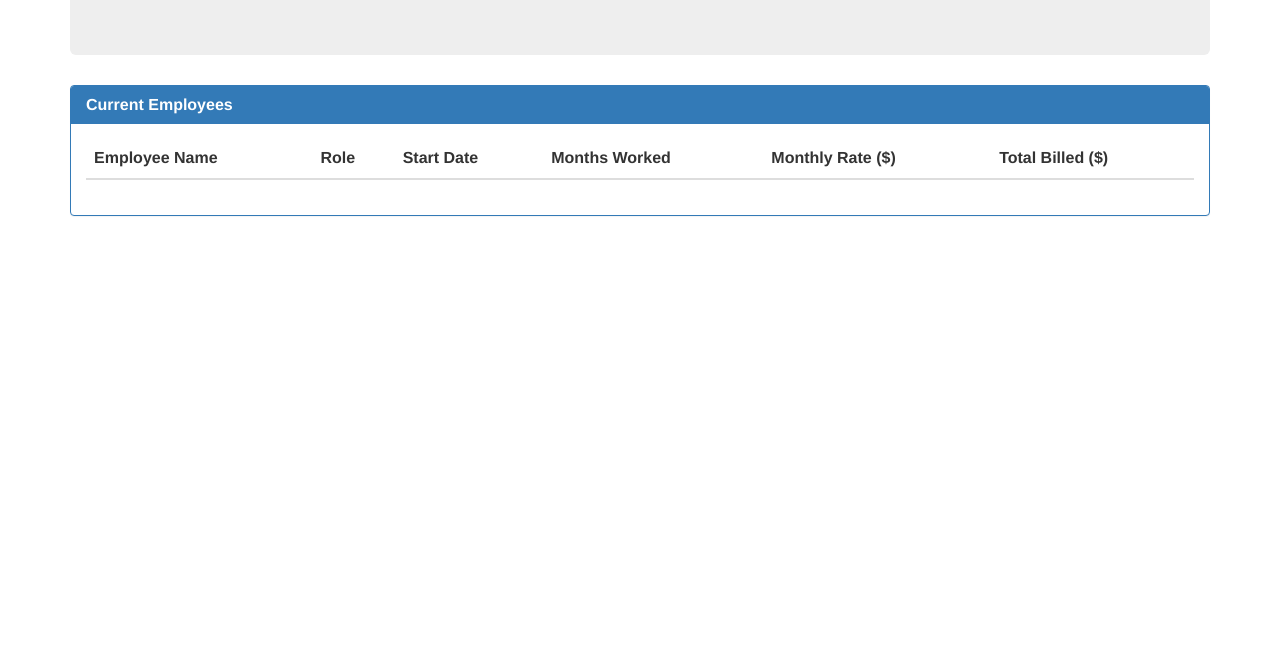
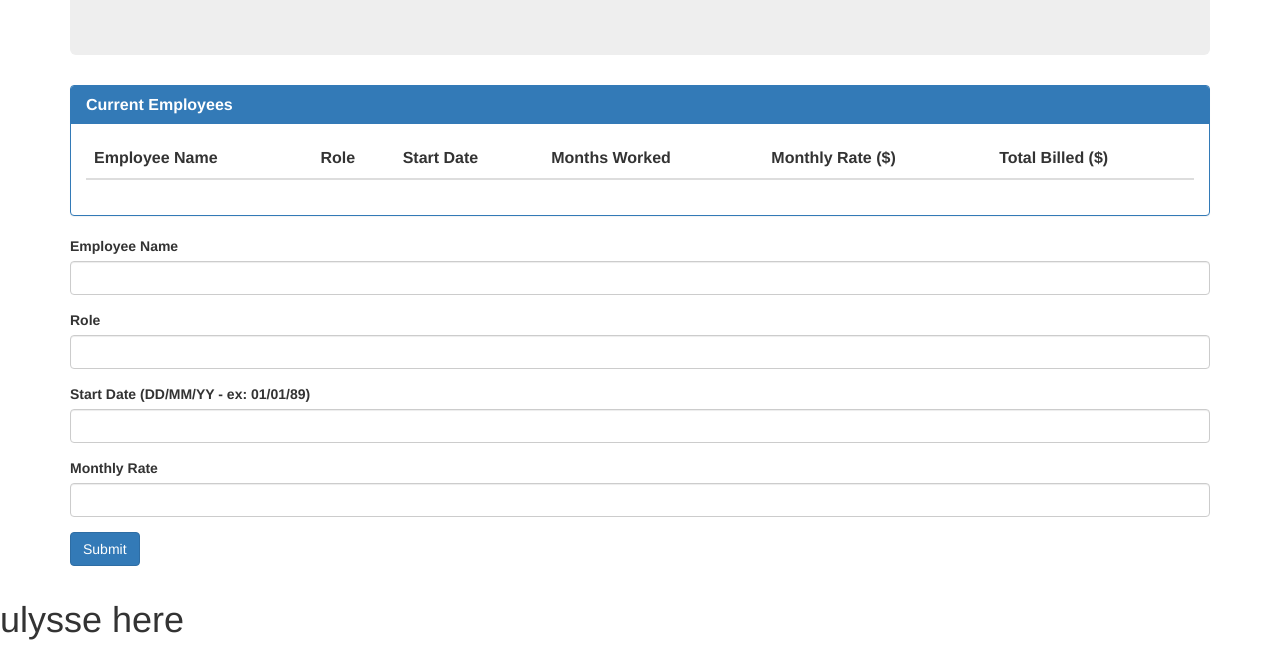
Before and after one commit to kayhon/employeeManager, a plain HTML site: page index.html in a window 1280 px wide. Shown: the part 187-837 px from the top of the page. Before the commit the page ends 800 px from the top, so only its background shows below. Drawn offline with nearby package versions, Linux system fonts and the light colour scheme.

Commit message:
ulysse-branch

```diff
--- a/index.html
+++ b/index.html
@@ -1,7 +1,9 @@
 <html lang="en">
+
 <head>
   <meta charset="utf-8">
   <title>Time Sheet</title>
+
   <link rel="stylesheet" href="https://maxcdn.bootstrapcdn.com/bootstrap/3.3.7/css/bootstrap.min.css">
   <script src="https://cdnjs.cloudflare.com/ajax/libs/jquery/3.2.1/jquery.min.js"></script>
   <script src="https://maxcdn.bootstrapcdn.com/bootstrap/3.3.7/js/bootstrap.min.js"></script>
@@ -10,6 +12,8 @@
   <!-- Moment.js Reference -->
   <!-- <script src="http://momentjs.com/downloads/moment.js"></script>   -->
   <script src="https://cdn.jsdelivr.net/momentjs/2.12.0/moment.min.js"></script>
+
+
 
   <!-- Employee Tracker -->
   <div class="container">
@@ -23,7 +27,9 @@
         <!-- Current Employees-->
         <div class="panel panel-primary">
           <div class="panel-heading">
-              <h3 class="panel-title"><strong>Current Employees</strong></h3>
+            <h3 class="panel-title">
+              <strong>Current Employees</strong>
+            </h3>
           </div>
           <div class="panel-body">
             <table class="table table-hover" id='employee-table'>
@@ -42,8 +48,48 @@
             </table>
           </div>
         </div>
+
+        <form>
+          <div class="form-group">
+            <label for="employee-name-input">Employee Name</label>
+            <input class="form-control" id="employee-name-input" type="text">
+          </div>
+          <div class="form-group">
+            <label for="role-input">Role</label>
+            <input class="form-control" id="role-input" type="text">
+          </div>
+          <div class="form-group">
+            <label for="start-input">Start Date (DD/MM/YY - ex: 01/01/89)</label>
+            <input class="form-control" id="start-input" type="text">
+          </div>
+          <div class="form-group">
+            <label for="rate-input">Monthly Rate</label>
+            <input class="form-control" id="rate-input" type="text">
+          </div>
+          <button class="btn btn-primary" id="add-employee-btn" type="submit">Submit</button>
+        </form>
+      </div>
+    </div>
+  </div>
+  </div>
+  </div>
+  <h1> ulysse here</h1>
+  <!-- JavaScript -->
+  <script src="timesheetLogic.js"></script>
 </head>
+
 <body>
-  </script>
+
+
+
+
+
+
+
+
+
+
+
 </body>
+
 </html>
```
Lines whose indentation alone changed are shown as unchanged.
